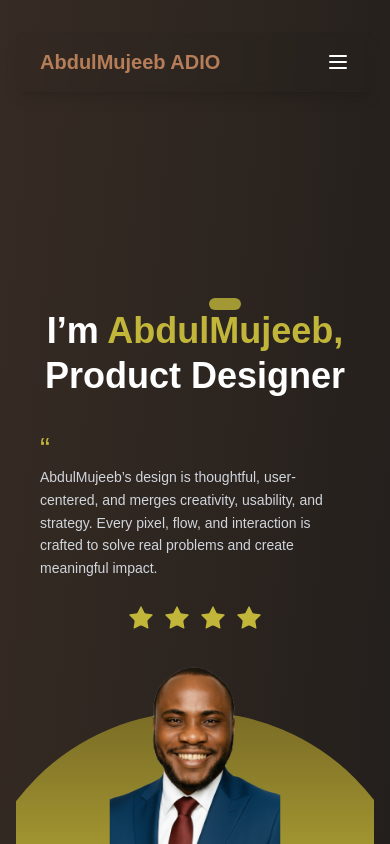
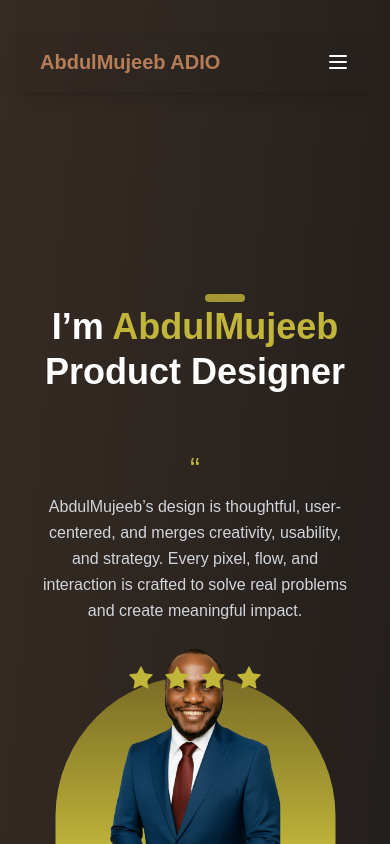
Before and after one commit to leomass677/AbdulMujeeb-ADIO, a React (Vite) app: page / in a window 390 px wide. Shown: the top 844 px of the page. Built offline with nearby package versions, Linux system fonts and the light colour scheme.

Commit message:
making changes

```diff
--- a/src/component/Drive9ja.jsx
+++ b/src/component/Drive9ja.jsx
@@ -50,7 +50,7 @@ const Drive9ja = () => {
         </div>
 
         {/* Phones */}
-        <div className="flex justify-center gap-8 lg:justify-start lg:gap-16 lg:-translate-y-50 lg:absolute lg:right-40">
+        <div className="flex justify-center gap-8 lg:justify-start lg:gap-16 lg:-translate-y-30 lg:absolute lg:right-0 ">
           <img
             src={imagies.phone_1}
             alt="Phone UI 1"
--- a/src/component/Hero.jsx
+++ b/src/component/Hero.jsx
@@ -4,14 +4,14 @@ import imagies from "./imagies"; // ensure this contains your image path
 
 const HeroSection = () => {
   return (
-    <section className="relative flex flex-col items-center justify-center min-h-screen px-6 overflow-hidden text-white pb-22 md:px-12 lg:px-20">
+    <section className="relative flex flex-col items-center justify-center min-h-screen px-6 pt-24 pb-32 md:px-12 lg:px-20 text-white overflow-hidden">
       {/* Text */}
-      <div className="relative z-20 mb-6 text-center md:mb-10 lg:mb-16">
-        <h1 className="text-4xl font-bold leading-tight md:text-6xl">
+      <div className="relative z-20 mb-8 text-center md:mb-12 lg:mb-16">
+        <h1 className="text-4xl font-bold leading-tight md:text-5xl lg:text-6xl">
           I’m{" "}
           <span className="text-[#C1B63A] relative">
-            AbdulMujeeb,
-            <span className="absolute left-1/2 -translate-x-1/2 -top-3 w-8 h-3 bg-[#C1B63A] rounded-full opacity-80"></span>
+            AbdulMujeeb
+            <span className="absolute left-1/2 -translate-x-1/2 -top-3 w-10 h-2 bg-[#C1B63A] rounded-full opacity-80"></span>
           </span>{" "}
           <br />
           Product Designer
@@ -19,11 +19,11 @@ const HeroSection = () => {
       </div>
 
       {/* Quote and Stars */}
-      <div className="relative z-20 flex flex-col items-start justify-between w-full max-w-5xl gap-6 mt-2 md:flex-row md:mt-4">
+      <div className="relative z-20 flex flex-col items-center md:flex-row md:items-start justify-between w-full max-w-5xl gap-6 md:gap-12 mt-6">
         {/* Left Quote */}
-        <div className="max-w-xs text-sm leading-relaxed text-gray-300 lg:text-[18px] md:text-base lg:-translate-x-18">
+        <div className="max-w-md text-gray-300 text-center md:text-left text-base md:text-lg lg:text-xl">
           <span className="text-3xl text-[#C1B63A]">“</span>
-          <p>
+          <p className="mt-2 leading-relaxed">
             AbdulMujeeb’s design is thoughtful, user-centered, and merges
             creativity, usability, and strategy. Every pixel, flow, and
             interaction is crafted to solve real problems and create meaningful
@@ -32,7 +32,7 @@ const HeroSection = () => {
         </div>
 
         {/* Stars */}
-        <div className="flex gap-2 text-[#C1B63A] self-center md:self-start">
+        <div className="flex gap-2 mt-4 md:mt-0 text-[#C1B63A]">
           {[...Array(4)].map((_, i) => (
             <Star key={i} fill="#C1B63A" stroke="none" size={28} />
           ))}
@@ -40,15 +40,15 @@ const HeroSection = () => {
       </div>
 
       {/* Profile Image with yellow arc */}
-      <div className="absolute bottom-0 z-10 flex flex-col items-center -translate-x-1/2 translate-y-4 left-1/2 md:translate-y-10 lg:translate-y-14">
+      <div className="absolute bottom-0 left-1/2 transform -translate-x-1/2 -translate-y-20 md:-translate-y-16 lg:-translate-y-8 flex flex-col items-center z-10">
         {/* Arc background */}
-        <div className="w-[450px] lg:w-[600px] lg:h-[330px] h-[240px] bg-gradient-to-t from-[#C1B63A] to-[#7A6C25] rounded-t-full absolute bottom-0 lg:translate-x-5"></div>
+        <div className="absolute bottom-0 w-[280px] h-[180px] md:w-[400px] md:h-[250px] lg:w-[600px] lg:h-[330px] bg-gradient-to-t from-[#C1B63A] to-[#7A6C25] rounded-t-full"></div>
 
         {/* Image */}
         <img
           src={imagies.person}
           alt="AbdulMujeeb"
-          className="relative  lg:translate-y-8 z-10 w-[300px] h-[300px] lg:w-[500px] lg:h-[500px] object-cover rounded-lg border-4 border-transparent"
+          className="relative w-[220px] h-[220px] md:w-[350px] md:h-[350px] lg:w-[500px] lg:h-[500px] object-cover rounded-xl border-4 border-transparent z-10"
         />
       </div>
     </section>
--- a/src/component/HomeDesign.jsx
+++ b/src/component/HomeDesign.jsx
@@ -43,7 +43,7 @@ const HomeDesign = () => {
         <motion.button
           whileHover={{ scale: 1.05 }}
           whileTap={{ scale: 0.95 }}
-          className="px-10 py-3 text-sm font-semibold text-white transition-all duration-300 border rounded-full shadow-md cursor-pointer sm:text-base lg:px-12 lg:py-4 border-white/20 bg-white/10 hover:bg-white/20 backdrop-blur-sm hover:shadow-lg"
+          className="px-10 py-3 text-sm font-semibold text-white transition-all duration-300 border rounded-full shadow-md cursor-pointer sm:text-base lg:px-12 lg:py-4 border-white/20  bg-white/10 hover:bg-white/20 active:bg-primary-white/25 backdrop-blur-sm hover:shadow-lg"
         >
           Download Resume
         </motion.button>
@@ -58,23 +58,27 @@ const HomeDesign = () => {
         {/* === Drive9ja === */}
         <div
           onClick={() => setShowDrive(!showDrive)}
-          className="relative flex-1 w-full rounded-lg cursor-pointer bg-primary-white overflow-clip group min-h-90"
+          className="relative flex-1 w-full rounded-lg cursor-pointer bg-primary-white overflow-hidden group min-h-[22rem] flex items-center justify-center"
         >
+          {/* Centered Image */}
           <motion.img
             src={imagies.Drive9ja}
             alt="Drive9ja"
             initial={{ scale: 1.1 }}
             whileInView={{ scale: 1 }}
             transition={{ duration: 1 }}
-            className={`${
+            className={`border-2 rounded-xl transition-all duration-1000 ease-in-out
+      ${
         showDrive
-                ? "h-50 translate-y-5 translate-x-3/4 transition-all duration-1000 ease-in-out w-auto "
-                : "transition-all duration-1000 ease-in-out translate-y-1/2 group-hover:translate-y-5 translate-x-3/4 h-50 w-auto"
+          ? "h-52 -translate-y-8 w-auto"
+          : "h-52 w-auto translate-y-1/2 group-hover:-translate-y-8"
       }`}
           />
 
+          {/* Floating Button */}
           <motion.button
-            onClick={() => {
+            onClick={(e) => {
+              e.stopPropagation(); // prevents triggering parent click
               navigate("/design/drive9ja");
               window.scrollTo(0, 0);
             }}
@@ -84,14 +88,16 @@ const HomeDesign = () => {
             ➡
           </motion.button>
 
+          {/* Text Card */}
           <div
-            className={`absolute flex flex-col w-full max-w-md gap-4 p-4 transition-all duration-700 border-2 shadow-md rounded-xl left-6 bottom-6 bg-primary-white/20 backdrop-blur-sm border-grey-50 ${
+            className={`absolute flex flex-col w-[90%] max-w-md left-1/2 -translate-x-1/2 gap-4 p-4 transition-all duration-700 border-2 shadow-md rounded-xl bottom-6 bg-primary-white/20 backdrop-blur-xl border-grey-50/10
+      ${
         showDrive
           ? "translate-y-0"
           : "translate-y-20 lg:group-hover:translate-y-0"
       }`}
           >
-            <p className="text-6xl font-semibold text-primary-dark/75">
+            <p className="text-5xl font-semibold text-primary-dark/75">
               Drive9ja
             </p>
             <p className="max-w-xs text-sm font-medium text-primary-dark/75">
@@ -119,7 +125,8 @@ const HomeDesign = () => {
           </motion.button>
 
           <div
-            className={`absolute flex flex-col w-full max-w-md gap-4 p-4 transition-all duration-700 border-2 shadow-md rounded-xl left-6 bottom-6 bg-primary-white/20 backdrop-blur-xl border-grey-50/10 ${
+            className={`absolute flex flex-col w-[95%] -translate-x-1/2 left-[50%]
+               lg:max-w-md gap-4 p-4 transition-all duration-700 border-2 shadow-md rounded-xl bottom-6 bg-primary-white/20 backdrop-blur-xl border-grey-50/10 ${
                  showCheckMate
                    ? "translate-y-0"
                    : "translate-y-20 lg:group-hover:translate-y-0"
--- a/src/pages/Header.jsx
+++ b/src/pages/Header.jsx
@@ -49,7 +49,7 @@ const Header = () => {
   ];
 
   return (
-    <nav className="bg-[#171717]/5 backdrop-blur-xs rounded-md text-white px-6 py-4 shadow-lg lg:h-[70px] sticky top-0 z-50">
+    <nav className="bg-[#171717]/5 backdrop-blur-xs rounded-md text-white px-6 py-4 shadow-lg lg:h-[80px] sticky top-0 z-50">
       <div className="flex items-center justify-between">
         {/* Logo */}
         <h1
@@ -79,7 +79,7 @@ const Header = () => {
                   onClick={() =>
                     window.scrollTo({ top: 0, behavior: "smooth" })
                   }
-                  className={`hover:text-[#B57D58] ${
+                  className={`hover:text-[#B57D58] cursor-pointer ${
                     location.pathname === item.path
                       ? "text-[#B57D58] font-semibold"
                       : ""
@@ -99,7 +99,7 @@ const Header = () => {
           >
             <button
               onClick={handleScrollToContact}
-              className="px-6 py-2 ml-4 font-bold text-black transition-transform duration-300 bg-white rounded-full hover:scale-105"
+              className="px-8 py-3 ml-4 active:bg-primary-50 cursor-pointer font-bold text-black transition-all duration-500 bg-primary-white rounded-full hover:scale-105"
             >
               Contact
             </button>
@@ -138,7 +138,7 @@ const Header = () => {
 
       {/* Mobile Menu */}
       {isOpen && (
-        <ul className="mt-4 space-y-2 md:hidden">
+        <ul className="mt-4 space-y-2 md:hidden py-4">
           {navItems.map((item) => (
             <li key={item.name}>
               {item.scroll ? (
@@ -155,7 +155,7 @@ const Header = () => {
                     window.scrollTo({ top: 0, behavior: "smooth" });
                     setIsOpen(false);
                   }}
-                  className={`block hover:text-[#B57D58] ${
+                  className={`block cursor-pointer hover:text-[#B57D58] ${
                     location.pathname === item.path
                       ? "text-[#B57D58] font-semibold"
                       : ""
@@ -175,7 +175,7 @@ const Header = () => {
           >
             <button
               onClick={handleScrollToContact}
-              className="block px-6 py-3 font-bold text-black transition-all duration-300 scale-105 bg-white rounded-full"
+              className="block px-6 py-3 font-bold text-black cursor-pointer transition-all duration-500 scale-105 active:bg-primary-50 bg-primary-white mt-4 w-full rounded-full"
             >
               Contact
             </button>
```
Lines whose indentation alone changed are shown as unchanged.
